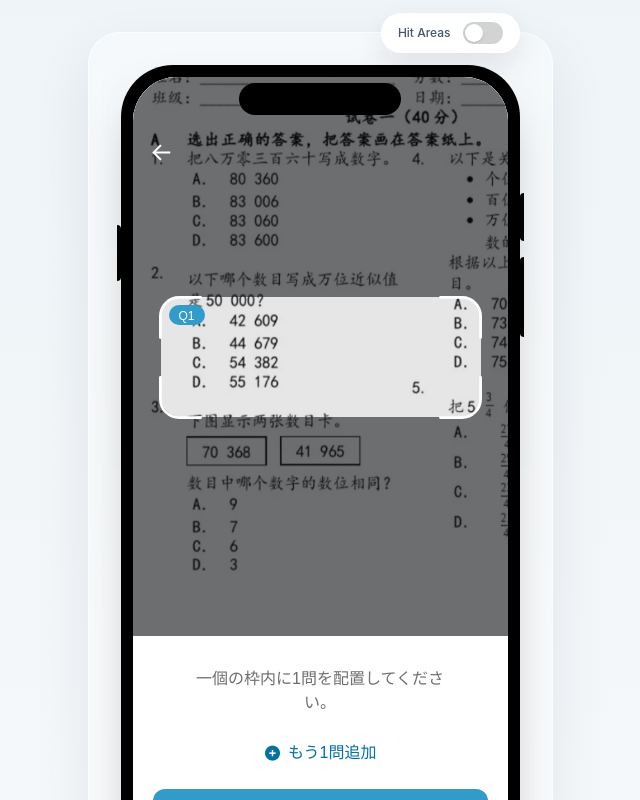
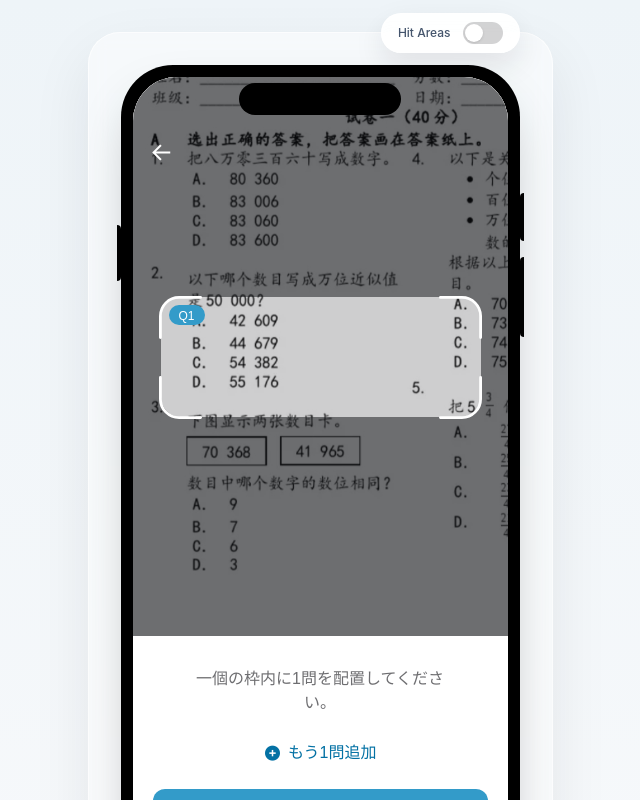
Before and after one commit to yiiwii/suunabi-camera-review-handoff, a React (Vite) app: page / in a window 1280 px wide. Shown: the top 800 px of the page, without its empty margins (320-960 px from the left). Built offline with nearby package versions, Linux system fonts and the light colour scheme.

Commit message:
Darken inner camera mask

```diff
--- a/src/components/CameraReviewScreen.tsx
+++ b/src/components/CameraReviewScreen.tsx
@@ -162,7 +162,7 @@ function CutoutOverlay({ regions }: { regions: Region[] }) {
           height={region.height}
           rx={20}
           ry={20}
-          fill="rgba(13,14,18,0.1)"
+          fill="rgba(13,14,18,0.2)"
         />
       ))}
     </svg>
```
